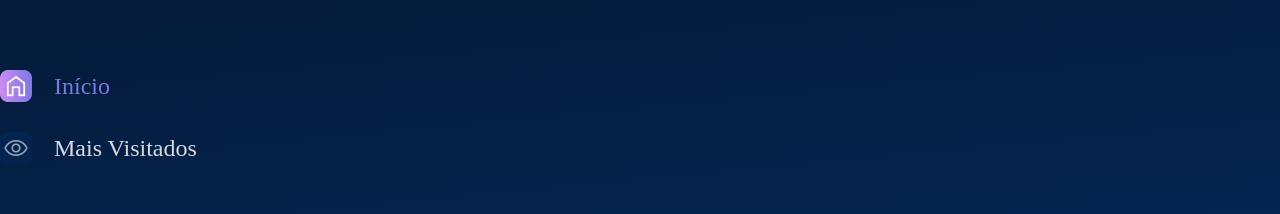
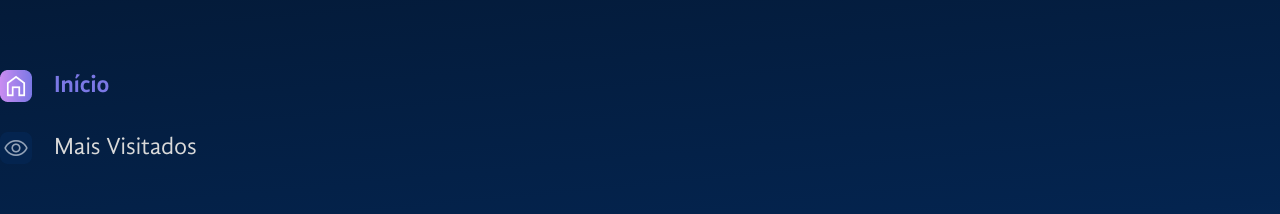
Before and after one commit to gilberto-espinosa/space-app-react, a React (Vite) app: page / in a window 1280 px wide. Shown: the part 122-336 px from the top of the page. Built offline with nearby package versions, Linux system fonts and the light colour scheme.

Commit message:
conf font global finalizado

```diff
--- a/src/componentes/BarraLateral/ItemNavegacao/index.jsx
+++ b/src/componentes/BarraLateral/ItemNavegacao/index.jsx
@@ -5,16 +5,23 @@ font-size: 24px;
   line-height: 29px;
   margin-bottom: 30px;
   cursor: pointer;
-color: ${ props => props.$ativo ? '#7B78E5' : '#D9D9D9' };
+  color: ${props => (props.$ativo ? '#7B78E5' : '#D9D9D9')};
+  font-family: ${props =>
+    props.$ativo ? 'GandhiSansBold' : 'GandhiSansRegular'};
   display: flex;
   align-items: center;
   gap: 22px;
 `
 
-const ItemNavegacao = ({children, iconeAtivo, iconeInativo, ativo = false}) => {
+const ItemNavegacao = ({
+  children,
+  iconeAtivo,
+  iconeInativo,
+  ativo = false
+}) => {
   return (
     <ItemListaEstilizado $ativo={ativo}>
-      <img src={ativo ? iconeAtivo : iconeInativo} alt="" />
+      <img src={ativo ? iconeAtivo : iconeInativo} alt='' />
       {children}
     </ItemListaEstilizado>
   )
--- a/src/componentes/EstilosGlobais/index.jsx
+++ b/src/componentes/EstilosGlobais/index.jsx
@@ -15,6 +15,7 @@ const EstilosGlobais = createGlobalStyle`
 html {
   line-height: 1.15;
   -webkit-text-size-adjust: 100%;
+  font-family: GandhiSansRegular;
 }
 body {
   margin: 0;
```
Lines whose indentation alone changed are shown as unchanged.
